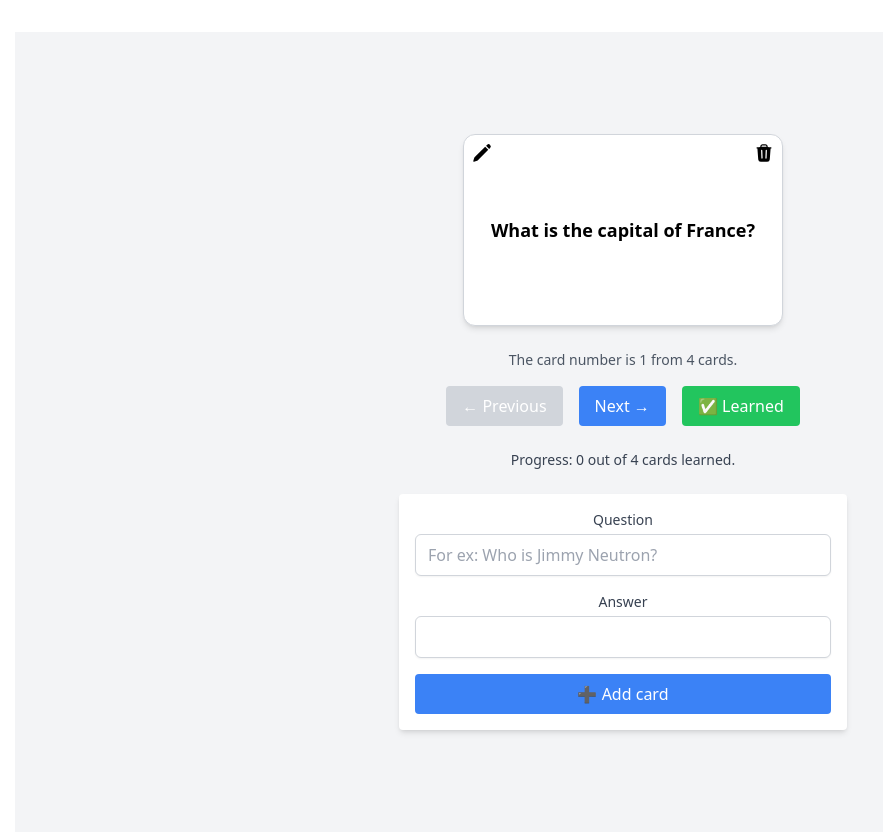
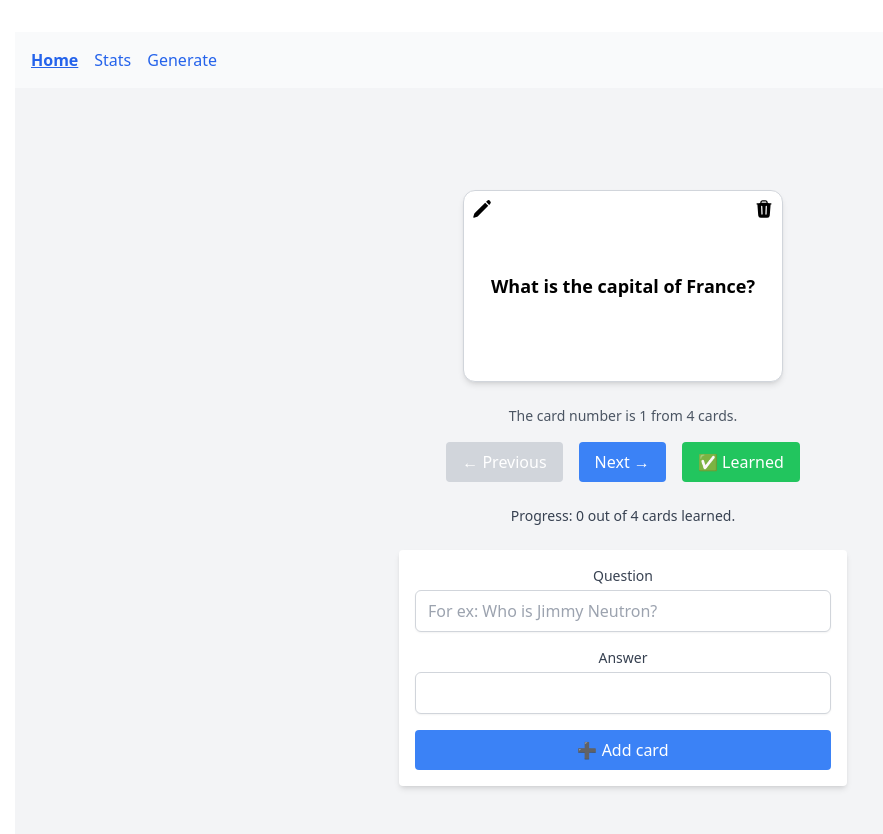
Before and after one commit to 6esterka/flashcards-project, a React (Vite) app: page / in a window 1280 px wide. Shown: the top 834 px of the page, without its empty margins (17-900 px from the left). Built offline with nearby package versions, Linux system fonts and the light colour scheme.

Commit message:
Added Routing

```diff
--- a/package.json
+++ b/package.json
@@ -12,7 +12,8 @@
   "dependencies": {
     "@heroicons/react": "^2.2.0",
     "react": "^19.1.0",
-    "react-dom": "^19.1.0"
+    "react-dom": "^19.1.0",
+    "react-router-dom": "^7.7.1"
   },
   "devDependencies": {
     "@eslint/js": "^9.29.0",
--- a/src/App.tsx
+++ b/src/App.tsx
@@ -1,72 +1,21 @@
-import "./App.css";
-import FlashcardComponent from "./components/Flashcard/Flashcard";
-import ProgressStats from "./components/ProgressStats";
-import NavigationControls from "./components/NavigationControls";
-import { useFlashcards } from "./hooks/useFlashcards";
-import AddFlashcardForm from "./components/AddFlashcardForm";
-import LoadingIndicator from "./components/LoadingIndicator";
-import NoFlashcardIndicator from "./components/NoFlashcardComponent";
-import EditFlashcardModal from "./components/EditFlashcardModal";
-import type { Flashcard } from "./types/flashcard";
+import { Route, Routes } from "react-router-dom";
+import NavigationRouter from "./components/NavigationRouter";
+import Home from "./pages/Home";
+import Stats from "./pages/Stats";
+import Generate from "./pages/Generate";
 
 function App() {
-  const {
-    cards,
-    currentCard,
-    currentCardIndex,
-    moveNextHandler,
-    movePreviousHandler,
-    markAsLearnedHandler,
-    addCard,
-    requestDeleteCard,
-    pendingDeleteId,
-    loading,
-    setEditingCardId,
-    editingCardId,
-    updateCard,
-    cardToEdit
-  } = useFlashcards();
-  if (loading) {
-    return (
-      <div className="min-h-screen flex items-center justify-center bg-gray-100">
-        <LoadingIndicator />
-      </div>
-    );
-  }
-
   return (
-    <div className="min-h-screen bg-gray-100 flex flex-col items-center justify-center">
-      {cards.length === 0 ? (
-        <NoFlashcardIndicator />
-      ) : (
-        <FlashcardComponent
-          card={currentCard}
-          onDelete={requestDeleteCard}
-          isBeingDeleted={pendingDeleteId}
-          onEdit={() => setEditingCardId(currentCard.id)}
-        />
-      )}
-      <NavigationControls
-        currentIndex={currentCardIndex}
-        cards={cards}
-        onPrev={movePreviousHandler}
-        onNext={moveNextHandler}
-        onMarkAsLearned={markAsLearnedHandler}
-      />
-      <ProgressStats cards={cards} />
-      <AddFlashcardForm onAddFlashcard={addCard} />
-      {editingCardId && (
-        <EditFlashcardModal
-          onClose={() => setEditingCardId(null)}
-          editFlashcard={cardToEdit!}
-          onSave={(id:string,updatedFields:Partial<Flashcard>)=>{
-            updateCard(id,updatedFields);
-            setEditingCardId(null);
-          }}
-        />
-      )}
+    <div className="min-h-screen bg-gray-50">
+      <NavigationRouter/>
+      <Routes>
+        <Route path="*" element={<div className="p-4 text-red-500">Page not found</div>} />
+        <Route path="/" element={<Home />} />
+        <Route path="/stats" element={<Stats />} />
+        <Route path="/generate" element={<Generate />} />
+      </Routes>
     </div>
-  );
+  )
 }
 
 export default App;
--- a/src/components/NavigationControls.tsx
+++ b/src/components/NavigationHomeControls.tsx
@@ -9,7 +9,7 @@ interface Props {
   onMarkAsLearned: () => void;
 }
 
-const NavigationControls: React.FC<Props> = ({
+const NavigationHomeControls: React.FC<Props> = ({
   currentIndex,
   cards,
   onPrev,
@@ -50,4 +50,4 @@ const NavigationControls: React.FC<Props> = ({
   );
 };
 
-export default NavigationControls;
+export default NavigationHomeControls;
--- /dev/null
+++ b/src/components/NavigationRouter.tsx
@@ -0,0 +1,28 @@
+import { NavLink } from "react-router-dom";
+
+const navItems = [
+  { to: "/", label: "Home" },
+  { to: "/stats", label: "Stats" },
+  { to: "/generate", label: "Generate" },
+];
+function NavigationRouter() {
+  return (
+    <nav className="flex gap-4 p-4">
+      {navItems.map(({ to, label }) => (
+        <NavLink
+          key={to}
+          to={to}
+          className={({ isActive }) =>
+            isActive
+              ? "text-blue-600 font-bold underline"
+              : "text-blue-600"
+          }
+        >
+          {label}
+        </NavLink>
+      ))}
+    </nav>
+  );
+}
+
+export default NavigationRouter;
--- a/src/main.tsx
+++ b/src/main.tsx
@@ -2,9 +2,12 @@ import { StrictMode } from 'react'
 import { createRoot } from 'react-dom/client'
 import './index.css'
 import App from './App.tsx'
+import { BrowserRouter } from 'react-router-dom'
 
 createRoot(document.getElementById('root') as HTMLElement).render(
   <StrictMode>
-    <App />
+    <BrowserRouter>
+      <App />
+    </BrowserRouter>
   </StrictMode>,
 )
--- /dev/null
+++ b/src/pages/Generate.tsx
@@ -0,0 +1,5 @@
+function Generate(){
+    return <h1>Generate</h1>
+}
+
+export default Generate;
--- /dev/null
+++ b/src/pages/Home.tsx
@@ -0,0 +1,72 @@
+import "../App.css";
+import FlashcardComponent from "../components/Flashcard/Flashcard";
+import ProgressStats from "../components/ProgressStats";
+import NavigationHomeControls from "../components/NavigationHomeControls";
+import { useFlashcards } from "../hooks/useFlashcards";
+import AddFlashcardForm from "../components/AddFlashcardForm";
+import LoadingIndicator from "../components/LoadingIndicator";
+import NoFlashcardIndicator from "../components/NoFlashcardComponent";
+import EditFlashcardModal from "../components/EditFlashcardModal";
+import type { Flashcard } from "../types/flashcard";
+
+function Home() {
+  const {
+    cards,
+    currentCard,
+    currentCardIndex,
+    moveNextHandler,
+    movePreviousHandler,
+    markAsLearnedHandler,
+    addCard,
+    requestDeleteCard,
+    pendingDeleteId,
+    loading,
+    setEditingCardId,
+    editingCardId,
+    updateCard,
+    cardToEdit
+  } = useFlashcards();
+  if (loading) {
+    return (
+      <div className="min-h-screen flex items-center justify-center bg-gray-100">
+        <LoadingIndicator />
+      </div>
+    );
+  }
+
+  return (
+    <div className="min-h-screen bg-gray-100 flex flex-col items-center justify-center">
+      {cards.length === 0 ? (
+        <NoFlashcardIndicator />
+      ) : (
+        <FlashcardComponent
+          card={currentCard}
+          onDelete={requestDeleteCard}
+          isBeingDeleted={pendingDeleteId}
+          onEdit={() => setEditingCardId(currentCard.id)}
+        />
+      )}
+      <NavigationHomeControls
+        currentIndex={currentCardIndex}
+        cards={cards}
+        onPrev={movePreviousHandler}
+        onNext={moveNextHandler}
+        onMarkAsLearned={markAsLearnedHandler}
+      />
+      <ProgressStats cards={cards} />
+      <AddFlashcardForm onAddFlashcard={addCard} />
+      {editingCardId && (
+        <EditFlashcardModal
+          onClose={() => setEditingCardId(null)}
+          editFlashcard={cardToEdit!}
+          onSave={(id:string,updatedFields:Partial<Flashcard>)=>{
+            updateCard(id,updatedFields);
+            setEditingCardId(null);
+          }}
+        />
+      )}
+    </div>
+  );
+}
+
+export default Home;
--- /dev/null
+++ b/src/pages/Stats.tsx
@@ -0,0 +1,5 @@
+function Stats(){
+    return <h1>Stats</h1>
+}
+
+export default Stats;
```
Also changed, not shown: 1 other file (tests, documents, lock files or other folders).
